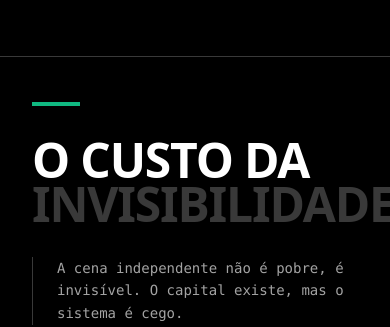
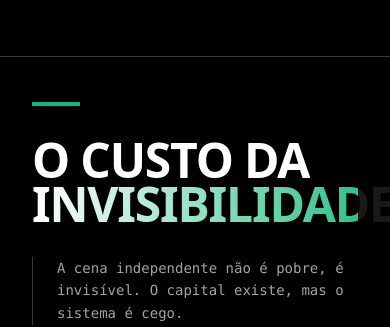
Before and after one commit to DGuedz/shc_cwb, a Next.js app in the folder web/: page / in a window 390 px wide. Shown: the part 3320-3647 px from the top of the page. Built offline with nearby package versions, Linux system fonts and the light colour scheme; no server answers.

Commit message:
feat: implement scroll reveal title with text gradient on all landing sections

```diff
--- a/web/src/app/globals.css
+++ b/web/src/app/globals.css
@@ -46,3 +46,12 @@ body {
   background: linear-gradient(to bottom, #131313, var(--primary), #131313);
 }
 ::-webkit-scrollbar-thumb:hover { background: var(--primary); }
+
+/* Text Gradient Utility */
+@utility text-gradient {
+  background-image: linear-gradient(to right, #ffffff, var(--primary));
+  -webkit-background-clip: text;
+  -webkit-text-fill-color: transparent;
+  background-clip: text;
+  color: transparent;
+}
--- a/web/src/components/landing-sections/02_ProblemSolutionSplit.tsx
+++ b/web/src/components/landing-sections/02_ProblemSolutionSplit.tsx
@@ -2,6 +2,7 @@
 
 import { motion, useScroll, useTransform } from 'framer-motion';
 import { useRef, useEffect } from 'react';
+import { ScrollRevealTitle } from '../ui/ScrollRevealTitle';
 
 export function ProblemSolutionSplit() {
   const sectionRef = useRef<HTMLDivElement>(null);
@@ -62,10 +63,10 @@ export function ProblemSolutionSplit() {
             viewport={{ once: true, margin: "-100px" }}
           >
             <div className="w-12 h-1 bg-[#10B981] mb-8" />
-            <h2 className="font-archivo text-5xl md:text-6xl lg:text-7xl font-bold uppercase tracking-tight text-white leading-[0.9] mb-8">
-              O CUSTO DA<br />
-              <span className="text-[#393939]">INVISIBILIDADE.</span>
-            </h2>
+            <ScrollRevealTitle className="font-archivo text-5xl md:text-6xl lg:text-7xl font-bold uppercase tracking-tight leading-[0.9] mb-8">
+              <span className="text-white">O CUSTO DA</span><br />
+              <span className="text-gradient">INVISIBILIDADE.</span>
+            </ScrollRevealTitle>
             <p className="font-mono text-[#A3A3A3] text-sm md:text-base max-w-xl leading-relaxed border-l border-[#393939] pl-6 mb-8">
               A cena independente não é pobre, é invisível. O capital existe, mas o sistema é cego.
             </p>
--- a/web/src/components/landing-sections/03_Solution.tsx
+++ b/web/src/components/landing-sections/03_Solution.tsx
@@ -1,6 +1,7 @@
 'use client';
 
 import { motion } from 'framer-motion';
+import { ScrollRevealTitle } from '../ui/ScrollRevealTitle';
 
 export function Solution() {
   return (
@@ -17,9 +18,10 @@ export function Solution() {
           <span className="font-mono text-[#10B981] text-[10px] uppercase tracking-widest block mb-4">
             PHASE_04 // VALUE_PROPOSITION
           </span>
-          <h2 className="font-archivo text-3xl md:text-5xl font-bold uppercase tracking-tight text-white max-w-2xl">
-            Descubra. Conecte. Contrate. Desenvolva.
-          </h2>
+          <ScrollRevealTitle className="font-archivo text-3xl md:text-5xl font-bold uppercase tracking-tight max-w-2xl">
+            <span className="text-white">A ESTRUTURA</span><br />
+            <span className="text-gradient">INVISÍVEL.</span>
+          </ScrollRevealTitle>
         </motion.div>
 
         <div className="grid grid-cols-1 md:grid-cols-2 gap-8">
--- a/web/src/components/landing-sections/04_Impact.tsx
+++ b/web/src/components/landing-sections/04_Impact.tsx
@@ -2,6 +2,7 @@
 
 import { motion, useScroll, useTransform, MotionValue } from 'framer-motion';
 import { useRef } from 'react';
+import { ScrollRevealTitle } from '../ui/ScrollRevealTitle';
 
 // Counter Component Scroll-Driven
 function ScrollCounter({ progress, targetValue, prefix = "", suffix = "" }: { progress: MotionValue<number>, targetValue: number, prefix?: string, suffix?: string }) {
@@ -36,10 +37,11 @@ export function Impact() {
           <span className="font-mono text-[#10B981] text-[10px] uppercase tracking-widest block mb-4">
             PHASE_05 // PILOT
           </span>
-          <h2 className="font-archivo text-4xl md:text-5xl font-bold uppercase tracking-tight text-white mb-6 leading-[0.9]">
-            O IMPACTO DA<br />
-            <span className="text-[#393939]">CONEXÃO</span>
-          </h2>
+          <ScrollRevealTitle className="font-archivo text-4xl md:text-5xl font-bold uppercase tracking-tight leading-[0.9] mb-6">
+            <span className="text-white">A ECONOMIA </span>
+            <span className="text-gradient">CULTURAL</span><br />
+            <span className="text-white">ATIVADA.</span>
+          </ScrollRevealTitle>
           <p className="font-mono text-[#A3A3A3] text-xs md:text-sm leading-relaxed border-l border-[#393939] pl-5 mb-4">
             Curitiba como laboratório vivo de conexão cultural.
           </p>
--- a/web/src/components/landing-sections/05_Conversion.tsx
+++ b/web/src/components/landing-sections/05_Conversion.tsx
@@ -2,6 +2,7 @@
 
 import { motion } from 'framer-motion';
 import Link from 'next/link';
+import { ScrollRevealTitle } from '../ui/ScrollRevealTitle';
 
 export function Conversion() {
   return (
@@ -19,9 +20,11 @@ export function Conversion() {
           <span className="font-mono text-[#10B981] text-[10px] uppercase tracking-widest block mb-4">
             GATEWAY // ENTRY_POINT
           </span>
-          <h2 className="font-archivo text-3xl md:text-4xl lg:text-5xl font-bold uppercase tracking-tight text-white mb-16 leading-tight">
-            Faça parte da infraestrutura da economia criativa underground
-          </h2>
+          <ScrollRevealTitle className="font-archivo text-3xl md:text-4xl lg:text-5xl font-bold uppercase tracking-tight mb-16 leading-tight">
+            <span className="text-white">FAÇA PARTE DA INFRAESTRUTURA DA </span>
+            <span className="text-gradient">ECONOMIA CRIATIVA</span><br />
+            <span className="text-white">UNDERGROUND.</span>
+          </ScrollRevealTitle>
         </motion.div>
 
         <div className="grid grid-cols-1 md:grid-cols-2 gap-6 max-w-3xl mx-auto">
--- /dev/null
+++ b/web/src/components/ui/ScrollRevealTitle.tsx
@@ -0,0 +1,45 @@
+'use client';
+
+import { motion, useScroll, useTransform } from 'framer-motion';
+import { useRef } from 'react';
+
+interface ScrollRevealTitleProps {
+  children: React.ReactNode;
+  className?: string;
+}
+
+export function ScrollRevealTitle({ children, className = "" }: ScrollRevealTitleProps) {
+  const containerRef = useRef<HTMLHeadingElement>(null);
+
+  // O scroll vai rastrear quando este título entra na tela
+  // "start 85%" significa: começa quando o topo do elemento atinge 85% da altura da tela (entrando por baixo)
+  // "end 50%" significa: termina quando o final do elemento atinge o centro da tela
+  const { scrollYProgress } = useScroll({
+    target: containerRef,
+    offset: ["start 85%", "end 50%"]
+  });
+
+  // Transforma o progresso do scroll em um valor de clip-path (da esquerda para a direita)
+  const clipPath = useTransform(scrollYProgress, [0, 1], ["inset(0 100% 0 0)", "inset(0 0% 0 0)"]);
+
+  return (
+    <h2 ref={containerRef} className={`relative ${className}`}>
+      {/* Camada de Fundo (Inativa/Desligada) */}
+      <span
+        className="absolute inset-0 pointer-events-none select-none opacity-40"
+        style={{ filter: "brightness(0) invert(0.25)" }}
+        aria-hidden="true"
+      >
+        {children}
+      </span>
+
+      {/* Camada Principal (Luminosa/Colorida) que é revelada pelo scroll */}
+      <motion.span
+        className="block"
+        style={{ clipPath }}
+      >
+        {children}
+      </motion.span>
+    </h2>
+  );
+}
```
